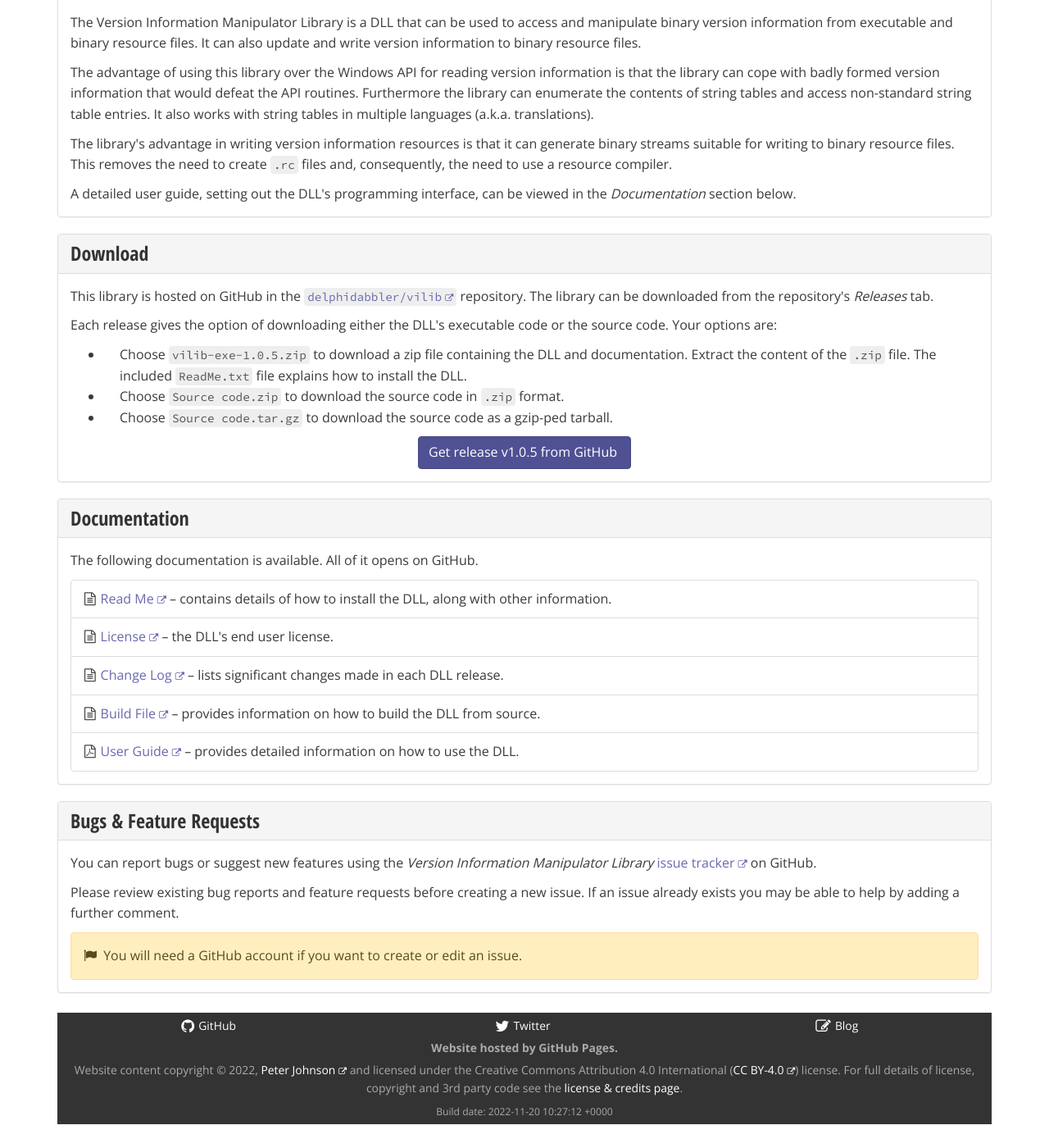
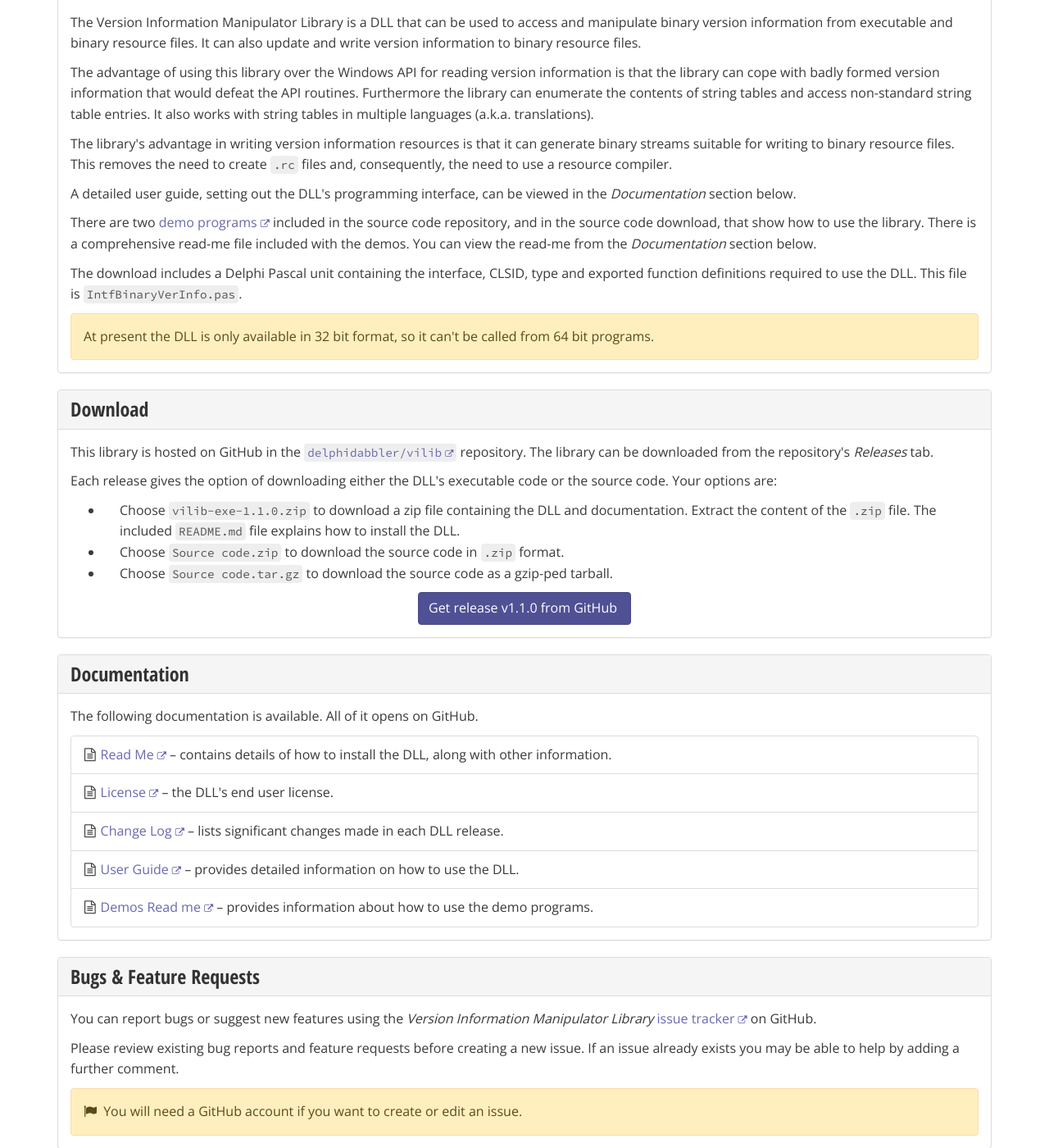
Before and after one commit to delphidabbler/delphidabbler.github.io, a Jekyll site: the page built from _software/vibindata.html, in a window 1280 px wide and 1400 px high, scrolled down 669 px. Shown: the whole window at 82% size. Built offline with Jekyll 4.4.1, drawn with Linux system fonts in a browser that asks for light colours; some of the changed text lies outside the part shown.

Commit message:
Update VIBinData DLL page re release v1.1.0

```diff
--- a/_software/vibindata.html
+++ b/_software/vibindata.html
@@ -2,9 +2,9 @@
 layout: "programs-tplt"
 group: apps
 priority: 9
-version: "1.0.5"
-os: "Windows 2000 & later"
-release-date: "2007-08-26"
+version: "1.1.0"
+os: "Windows XP & later"
+release-date: "2022-11-20"
 title: "Version Information Manipulator Library"
 precis: "A DLL for manipulating binary version information"
 summary: "A DLL that can access, manipulate and update binary version information data."
@@ -34,6 +34,15 @@
     <p>
       A detailed user guide, setting out the DLL's programming interface, can be viewed in the <em>Documentation</em> section below.
     </p>
+    <p>
+      There are two <a href="https://github.com/delphidabbler/vilib/tree/master/Demos">demo programs</a> included in the source code repository, and in the source code download, that show how to use the library. There is a comprehensive read-me file included with the demos. You can view the read-me from the <em>Documentation</em> section below.
+    </p>
+    <p>
+      The download includes a Delphi Pascal unit containing the interface, CLSID, type and exported function definitions required to use the DLL. This file is <code>IntfBinaryVerInfo.pas</code>.</p>
+    </p>
+    <p class="alert alert-warning">
+      At present the DLL is only available in 32 bit format, so it can't be called from 64 bit programs.
+    </p>
   </div>
 </section>
 
@@ -52,7 +61,7 @@
     </p>
     <ul>
       <li>
-        Choose <code>vilib-exe-{{page.version}}.zip</code> to download a zip file containing the DLL and documentation. Extract the content of the <code>.zip</code> file. The included <code>ReadMe.txt</code> file explains how to install the DLL.
+        Choose <code>vilib-exe-{{page.version}}.zip</code> to download a zip file containing the DLL and documentation. Extract the content of the <code>.zip</code> file. The included <code>README.md</code> file explains how to install the DLL.
       </li>
       <li>
         Choose <code>Source&nbsp;code.zip</code> to download the source code in <code>.zip</code> format.
@@ -79,19 +88,19 @@
     </p>
     <ul class="list-group">
       <li class="list-group-item">
-        <span class="fa fa-fw fa-x-pad-right fa-file-text-o" aria-hidden="true"></span><a href="https://raw.githubusercontent.com/delphidabbler/vilib/master/Docs/ReadMe.txt">Read Me<span class="sr-only"> (text file)</span></a> &ndash; contains details of how to install the DLL, along with other information.
+        <span class="fa fa-fw fa-x-pad-right fa-file-text-o" aria-hidden="true"></span><a href="https://github.com/delphidabbler/vilib/blob/master/README.md">Read Me<span class="sr-only"> (Markdown file)</span></a> &ndash; contains details of how to install the DLL, along with other information.
       </li>
       <li class="list-group-item">
-        <span class="fa fa-fw fa-x-pad-right fa-file-text-o" aria-hidden="true"></span><a href="https://raw.githubusercontent.com/delphidabbler/vilib/master/Docs/License.txt">License<span class="sr-only"> (text file)</span></a> &ndash; the DLL's end user license.
+        <span class="fa fa-fw fa-x-pad-right fa-file-text-o" aria-hidden="true"></span><a href="https://github.com/delphidabbler/vilib/blob/master/LICENSE.md">License<span class="sr-only"> (Markdown file)</span></a> &ndash; the DLL's end user license.
       </li>
       <li class="list-group-item">
-        <span class="fa fa-fw fa-x-pad-right fa-file-text-o" aria-hidden="true"></span><a href="https://raw.githubusercontent.com/delphidabbler/vilib/master/Docs/ChangeLog.txt">Change Log<span class="sr-only"> (text file)</span></a> &ndash; lists significant changes made in each DLL release.
+        <span class="fa fa-fw fa-x-pad-right fa-file-text-o" aria-hidden="true"></span><a href="https://github.com/delphidabbler/vilib/blob/master/CHANGELOG.md">Change Log<span class="sr-only"> (Markdown)</span></a> &ndash; lists significant changes made in each DLL release.
       </li>
       <li class="list-group-item">
-        <span class="fa fa-fw fa-x-pad-right fa-file-text-o" aria-hidden="true"></span><a href="https://raw.githubusercontent.com/delphidabbler/vilib/develop/Docs/ReadMe-Src.txt">Build File<span class="sr-only"> (text file)</span></a> &ndash; provides information on how to build the DLL from source.
+        <span class="fa fa-fw fa-x-pad-right fa-file-text-o" aria-hidden="true"></span><a href="https://github.com/delphidabbler/vilib/blob/master/Docs/UserGuide.md">User Guide<span class="sr-only"> (Markdown)</span></a> &ndash; provides detailed information on how to use the DLL.
       </li>
       <li class="list-group-item">
-        <span class="fa fa-fw fa-x-pad-right fa-file-pdf-o" aria-hidden="true"></span><a href="https://github.com/delphidabbler/vilib/blob/develop/Docs/UserGuide.pdf">User Guide<span class="sr-only"> (PDF file)</span></a> &ndash; provides detailed information on how to use the DLL.
+        <span class="fa fa-fw fa-x-pad-right fa-file-text-o" aria-hidden="true"></span><a href="https://github.com/delphidabbler/vilib/blob/master/Demos/README.md">Demos Read me<span class="sr-only"> (Markdown)</span></a> &ndash; provides information about how to use the demo programs.
       </li>
     </ul>
   </div>
@@ -105,7 +114,7 @@
   </div>
   <div class="panel-body">
     <p>
-      You can report bugs or suggest new features using the <em>{{ page.title }}</em> <a href="https://github.com/delphidabbler/vilib/issues" class="offsite">issue tracker</a> on GitHub.
+      You can report bugs or suggest new features using the <em>{{ page.title }}</em> <a href="https://github.com/delphidabbler/vilib/issues">issue tracker</a> on GitHub.
     </p>
     <p>
       Please review existing bug reports and feature requests before creating a new issue. If an issue already exists you may be able to help by adding a further comment.
```
